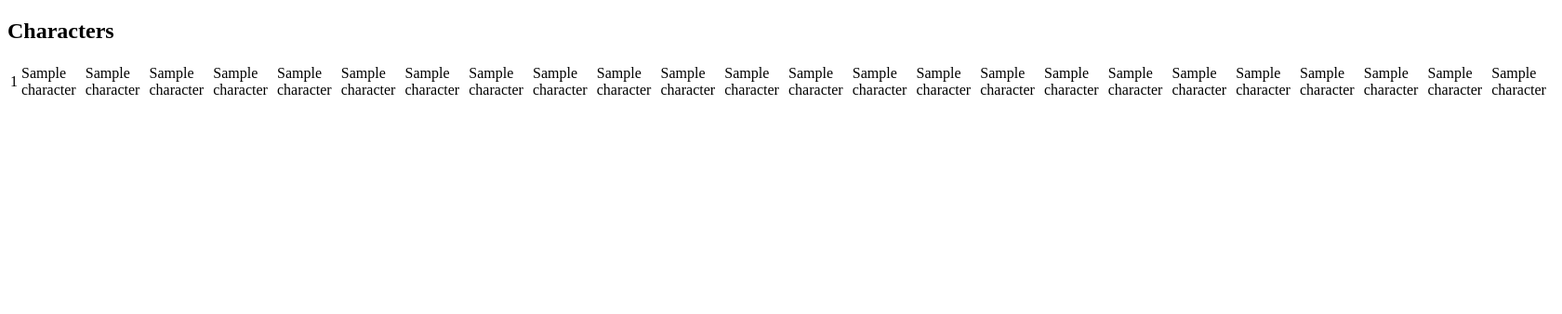
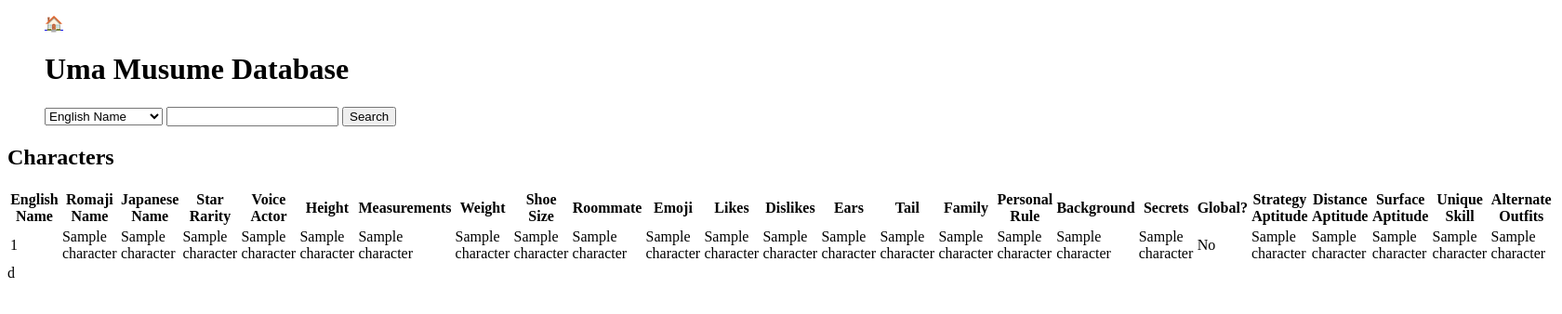
Before and after one commit to dcksh/12DTS---UmaMusume-Database, a Flask app: template templates/characters.html in a window 1680 px wide. Shown: the top 338 px of the page at 93% size. Run offline with Flask 3, Linux system fonts and the light colour scheme; the template is opened without the code that fills it: most values are stand-ins (such as "Sample title", 1, 10 or a date in 2020).

Commit message:
added search feature as well as some fix up of design and formatting....

```diff
--- a/app.py
+++ b/app.py
@@ -3,7 +3,7 @@ import sqlite3
 from sqlite3 import Error
 
 app = Flask(__name__)
-DATABASE = "C:/Users/daksh/PycharmProjects/12DTS---UmaMusume-Database/identifier.sqlite"
+DATABASE = "identifier.sqlite"
 
 def create_connection(db_file):
    try:
@@ -30,7 +30,7 @@ def render_characters():
 
 @app.route('/horses')
 def render_horses():
-    query = "SELECT sex, dam, sire, birth_year, horse_weight, country, jockey, owner, farm, record, total_earnings, notable_wins, offspring, deceased_status FROM umamusume"
+    query = "SELECT eng_name, rom_name, jap_name, sex, dam, sire, birth_year, horse_weight, country, jockey, owner, farm, record, total_earnings, notable_wins, offspring, deceased_status FROM umamusume"
     con = create_connection(DATABASE)
     cur = con.cursor()
     cur.execute(query)
@@ -38,3 +38,45 @@ def render_horses():
     con.close()
     print(horse_list)
     return render_template("horses.html",horses=horse_list)
+
+@app.route('/search_characters', methods=['GET', 'POST'])
+def search_characters():
+    search = request.form['search']
+    column = request.form['column']
+
+    if column == "global_status":
+        if search.lower() == "yes":
+            search = "1"
+        elif search.lower() == "no":
+            search = "0"
+
+
+    query = "SELECT eng_name, rom_name, jap_name, star_rarity, voice_actor, height, measurements, character_weight, shoe_size, roommate, emoji, likes, dislikes, ears, tail, family, personal_rule, background, secrets, global_status, strategy_aptitude, distance_aptitude, surface_aptitude, unique_skill, alt_outfits FROM umamusume WHERE " + column + " LIKE ?"
+    con = create_connection(DATABASE)
+    cur = con.cursor()
+    cur.execute(query, (search,))
+    character_list = cur.fetchall()
+    con.close()
+
+    return render_template("characters.html", characters=character_list)
+
+
+@app.route('/search_horses', methods=['GET', 'POST'])
+def search_horses():
+    search = request.form['search']
+    column = request.form['column']
+
+    if column == "deceased_status":
+        if search.lower() == "yes":
+            search = "TRUE"
+        elif search.lower() == "no":
+            search = "FALSE"
+
+    query = "SELECT eng_name, rom_name, jap_name, sex, dam, sire, birth_year, horse_weight, country, jockey, owner, farm, record, total_earnings, notable_wins, offspring, deceased_status FROM umamusume WHERE " + column + " LIKE ?"
+    con = create_connection(DATABASE)
+    cur = con.cursor()
+    cur.execute(query, (search,))
+    horse_list = cur.fetchall()
+    con.close()
+
+    return render_template("horses.html", horses=horse_list)
--- a/templates/characters.html
+++ b/templates/characters.html
@@ -5,8 +5,73 @@
     <title>Title</title>
 </head>
 <body>
+<ul>
+    <header>
+        <a href="/" class="home-button">🏠</a>
+        <h1>Uma Musume Database</h1>
+    </header>
+    <form action="/search_characters" method="POST">
+    <select name="column">
+        <option value="eng_name">English Name</option>
+        <option value="rom_name">Romaji Name</option>
+        <option value="jap_name">Japanese Name</option>
+        <option value="star_rarity">Star Rarity</option>
+        <option value="voice_actor">Voice Actor</option>
+        <option value="height">Height</option>
+        <option value="measurements">Measurements</option>
+        <option value="character_weight">Weight</option>
+        <option value="shoe_size">Shoe Size</option>
+        <option value="roommate">Roommate</option>
+        <option value="emoji">Emoji</option>
+        <option value="likes">Likes</option>
+        <option value="dislikes">Dislikes</option>
+        <option value="ears">Ears</option>
+        <option value="tail">Tail</option>
+        <option value="family">Family</option>
+        <option value="personal_rule">Personal Rule</option>
+        <option value="background">Background</option>
+        <option value="secrets">Secrets</option>
+        <option value="global_status">Global Status</option>
+        <option value="strategy_aptitude">Strategy Aptitude</option>
+        <option value="distance_aptitude">Distance Aptitude</option>
+        <option value="surface_aptitude">Surface Aptitude</option>
+        <option value="unique_skill">Unique Skill</option>
+        <option value="alt_outfits">Alternate Outfits</option>
+    </select>
+        <input type="text" name="search">
+        <button type="submit">Search</button>
+    </form>
+</ul>
 <h2>Characters</h2>
+<div class="table-container">
     <table>
+        <tr>
+            <th>English Name</th>
+            <th>Romaji Name</th>
+            <th>Japanese Name</th>
+            <th>Star Rarity</th>
+            <th>Voice Actor</th>
+            <th>Height</th>
+            <th>Measurements</th>
+            <th>Weight</th>
+            <th>Shoe Size</th>
+            <th>Roommate</th>
+            <th>Emoji</th>
+            <th>Likes</th>
+            <th>Dislikes</th>
+            <th>Ears</th>
+            <th>Tail</th>
+            <th>Family</th>
+            <th>Personal Rule</th>
+            <th>Background</th>
+            <th>Secrets</th>
+            <th>Global?</th>
+            <th>Strategy Aptitude</th>
+            <th>Distance Aptitude</th>
+            <th>Surface Aptitude</th>
+            <th>Unique Skill</th>
+            <th>Alternate Outfits</th>
+        </tr>
         {% for character in characters %}
         <tr>
             <td>{{ character[0] }}</td>
@@ -28,7 +93,13 @@
             <td>{{ character[16] }}</td>
             <td>{{ character[17] }}</td>
             <td>{{ character[18] }}</td>
-        <td>{{ character[19] }}</td>
+            <td>
+                {% if character[19] == 1 %}
+                    Yes
+                {% else %}
+                    No
+                {% endif %}
+            </td>
             <td>{{ character[20] }}</td>
             <td>{{ character[21] }}</td>
             <td>{{ character[22] }}</td>
@@ -37,5 +108,6 @@
         </tr>
         {% endfor %}
     </table>
+</div>d
 </body>
 </html>
```
Also changed, not shown: static/css/style.css (+123 -0 lines), templates/horses.html (+57 -0 lines). Lines whose indentation alone changed are shown as unchanged.
